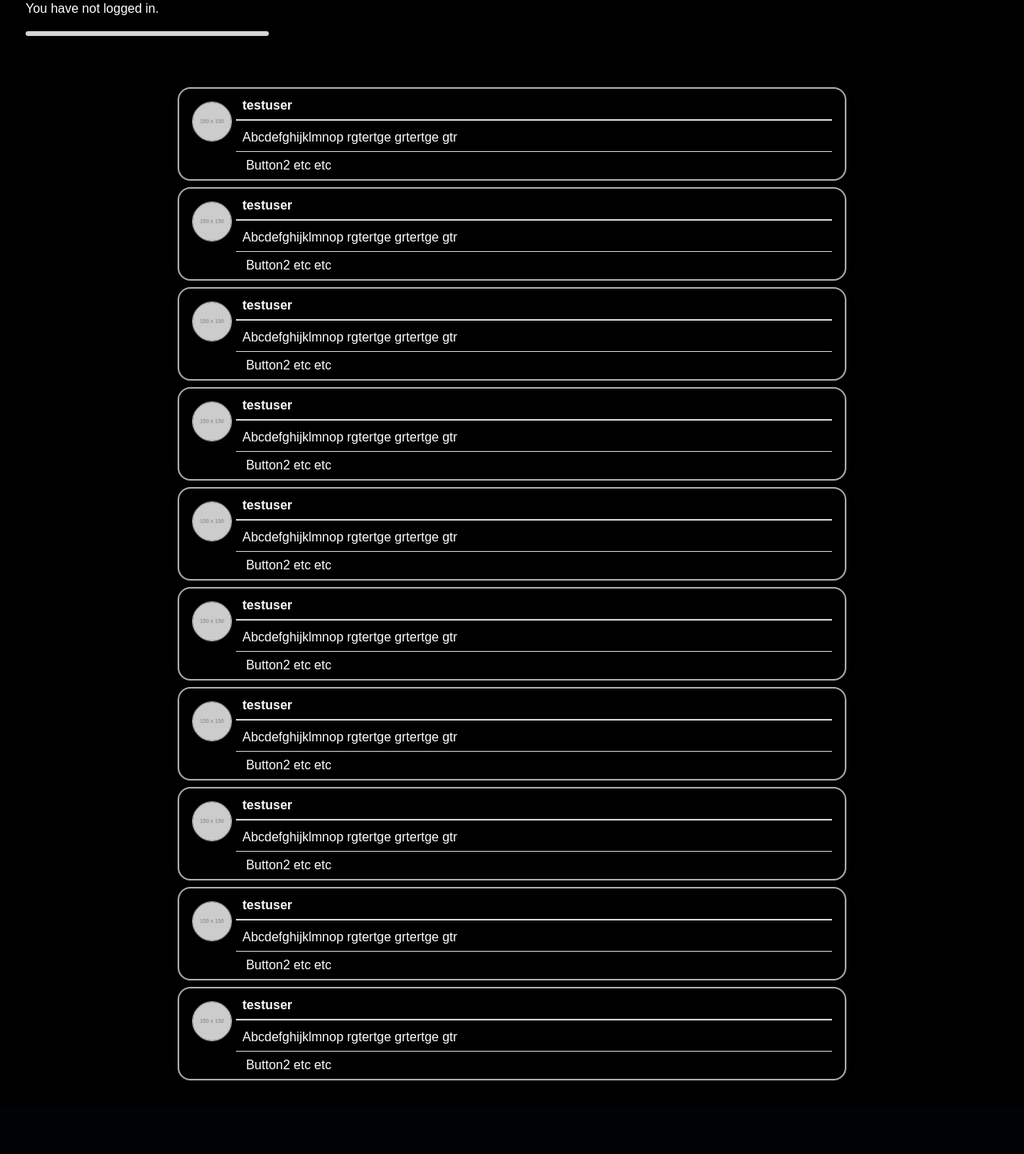
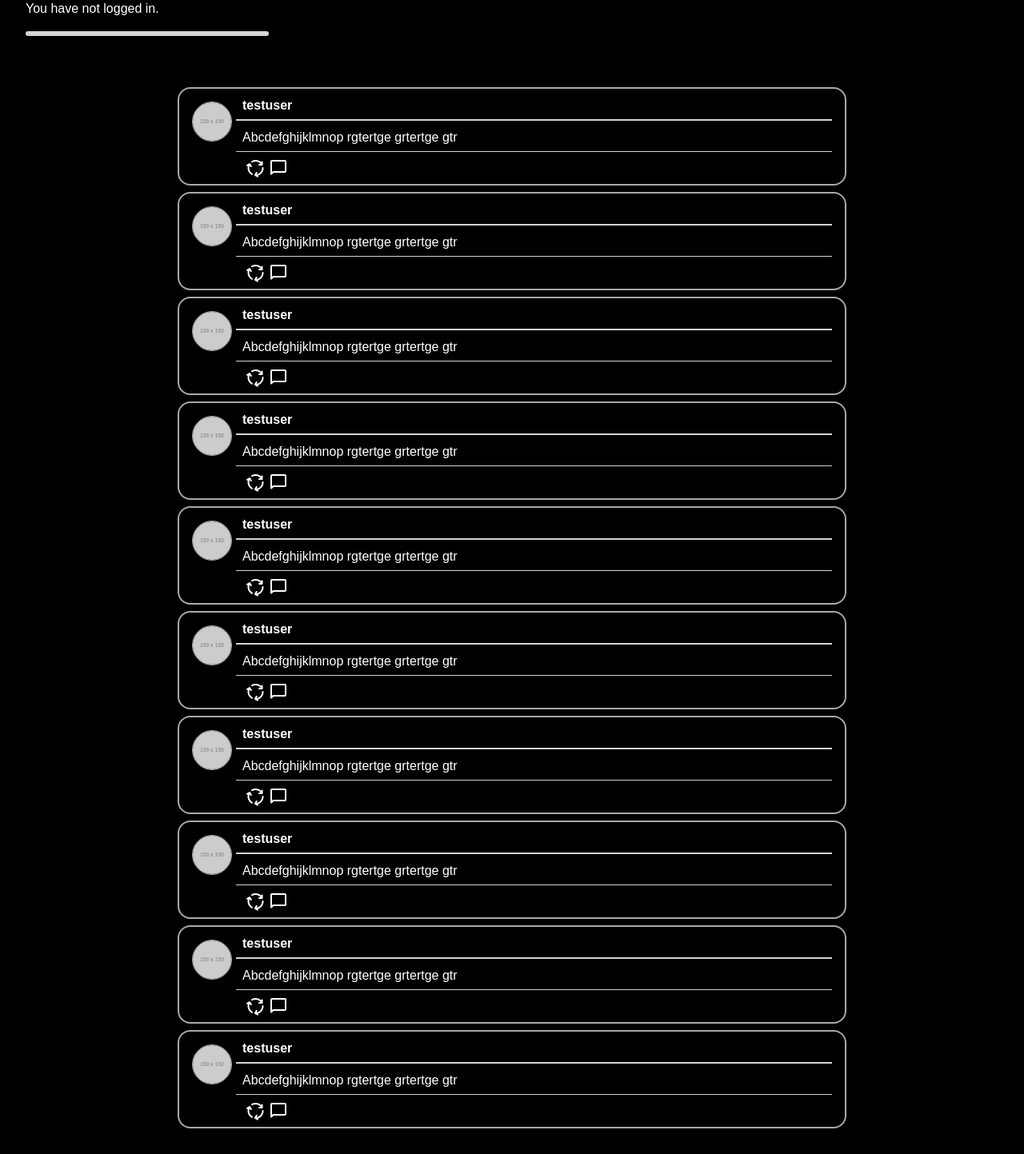
Before and after one commit to Quantum-Codes/NoJsMedia-V2, a Flask app: page / in a window 1280 px wide. Shown: the part 150-1593 px from the top of the page at 80% size. Before the commit the page ends 1501 px from the top, so only its background shows below. Run offline with Flask 3, Linux system fonts and the light colour scheme; grey boxes labelled with a size stand in for pictures from a placeholder-image service; some libraries are stand-ins or nearby versions.

Commit message:
add post symbols

```diff
--- a/templates/macros.html
+++ b/templates/macros.html
@@ -5,7 +5,7 @@
       <div class = "post-username">{{user}}</div>
       <div class = "post-content">{{content}}</div>
       <div class = "post-tools">
-        <span class="material-symbols-rounded"></span> Button2 etc etc <!-- put varable stylesheet of material symbols to fill heart icon by css-->
+        <span class="material-symbols-rounded"></span> <span class="material-symbols-rounded">cycle</span> <span class="material-symbols-rounded">chat_bubble</span> <!-- put varable stylesheet of material symbols to fill heart icon by css-->
       </div>
     </div>
   </div>
```
Also changed, not shown: 1 other file.
